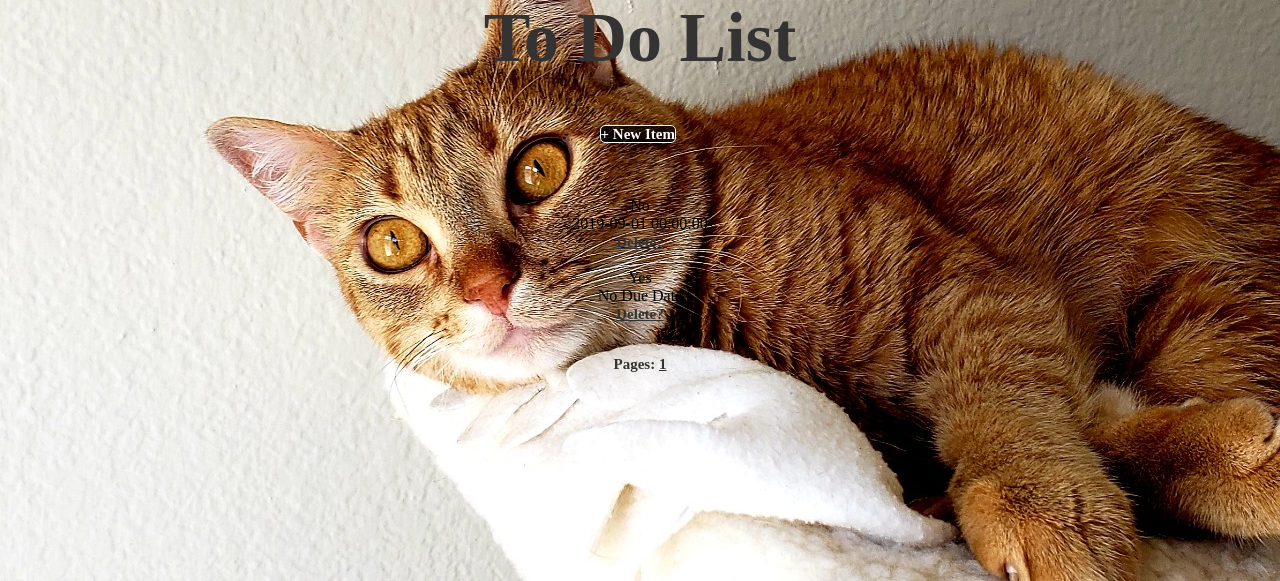
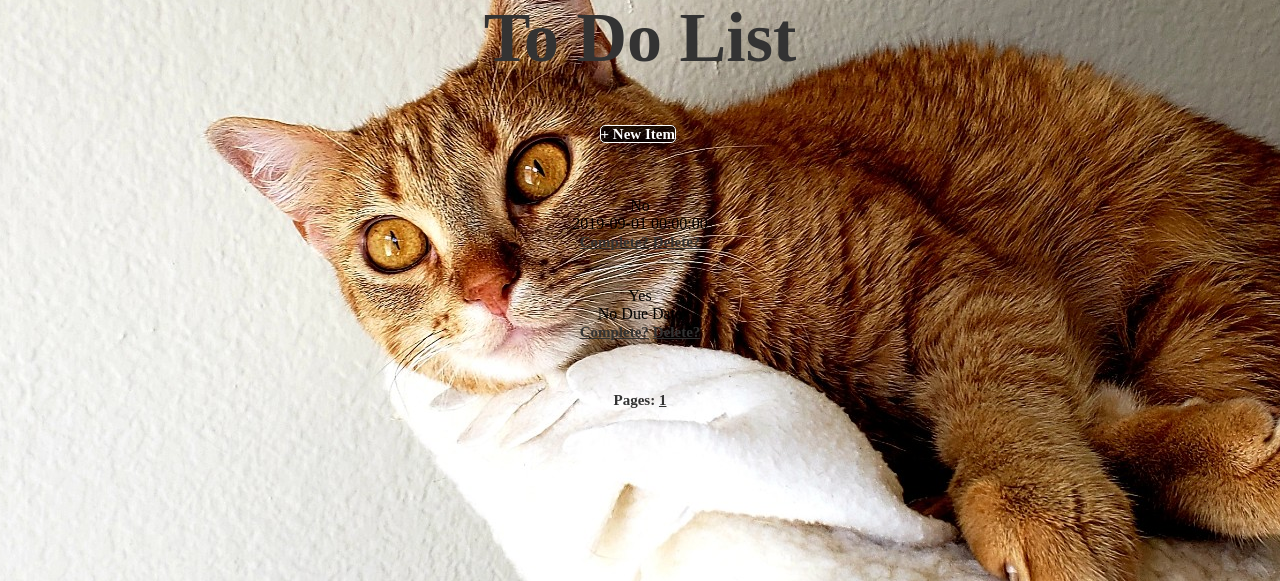
Before and after one commit to jorgerivero3/project-3, a Flask app: page /todo_list in a window 1280 px wide. Shown: the part 116-697 px from the top of the page. Run offline with Flask 2, Linux system fonts and the light colour scheme; a user stored in the database is signed in; data comes from the database, SQL or seed files in the repository; both versions use the stored data as it was after the commit; some web fonts are replaced.

Commit message:
added complete ability to tasks

```diff
--- a/Application/models.py
+++ b/Application/models.py
@@ -36,7 +36,7 @@ class Task(db.Model):
 	id = db.Column(db.Integer, primary_key=True)
 	title = db.Column(db.String(20))
 	description = db.Column(db.String(200))
-	complete = db.Column(db.Boolean, nullable=False, default=True)
+	complete = db.Column(db.Boolean, nullable=False, default=False)
 	due = db.Column(db.DateTime, nullable=True)
 	#duration = db.Column(db.Integer, primary_key=True)
 	user = db.Column(db.Integer, db.ForeignKey('user.id'), nullable=False)
--- a/Application/routes.py
+++ b/Application/routes.py
@@ -154,3 +154,16 @@ def delete_task(task_id):
 	db.session.commit()
 	flash('Task Deleted', 'succss')
 	return redirect(url_for('ToDoList'))
+
+@application.route("/task/<int:task_id>/complete", methods=['GET'])
+@login_required
+def complete_task(task_id):
+	post = Task.query.get_or_404(task_id)
+	if post.author != current_user:
+		abort(403)
+	if post.complete:
+		post.complete = False
+	else:
+		post.complete = True
+	db.session.commit()
+	return redirect(url_for('ToDoList'))
--- a/Application/templates/todo_list.html
+++ b/Application/templates/todo_list.html
@@ -7,14 +7,20 @@
 	<h1>To Do List</h1>
 	<a href="/task/new" class="myButton">+ New Item</a><br><br><br><br>
 	{% for task in tasks.items %}
-	<div class="task-block">
+		{% if task.complete==true %}
+			<div class="task-block" style="text-decoration: line-through;">
+		{% else %}
+			<div class="task-block" style="text-decoration: none;">
+		{% endif %}
 		{{ task.title }}<br>
 		{% if task.due != None %}
 			{{ task.due }}<br>
 		{% else %}
 			No Due Date<br>
 		{% endif %}
+		<a href="/task/{{ task.id }}/complete">Complete?</a>
 		<a href="/task/{{ task.id }}/delete">Delete?</a>
+	</div>
 		<br><br>
 	{% endfor %}
 	<p>Pages:
```
Also changed, not shown: Application/app.db.
